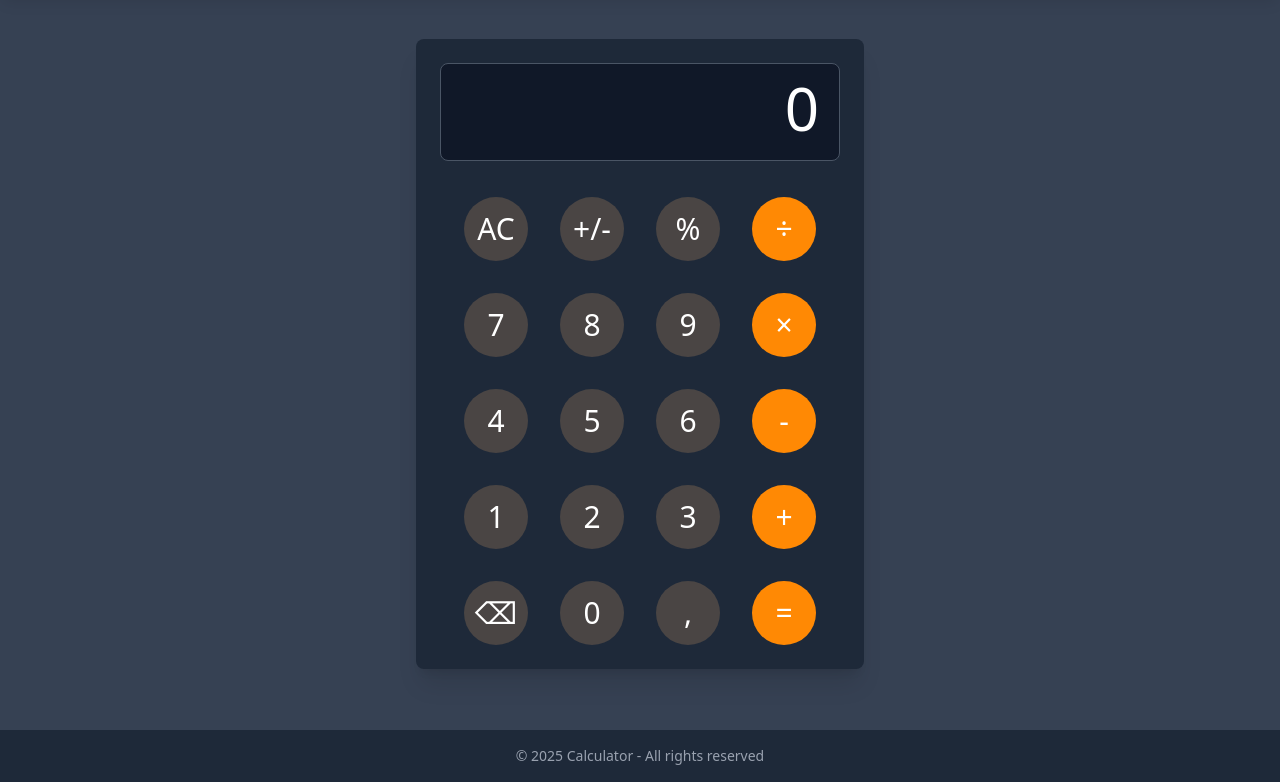
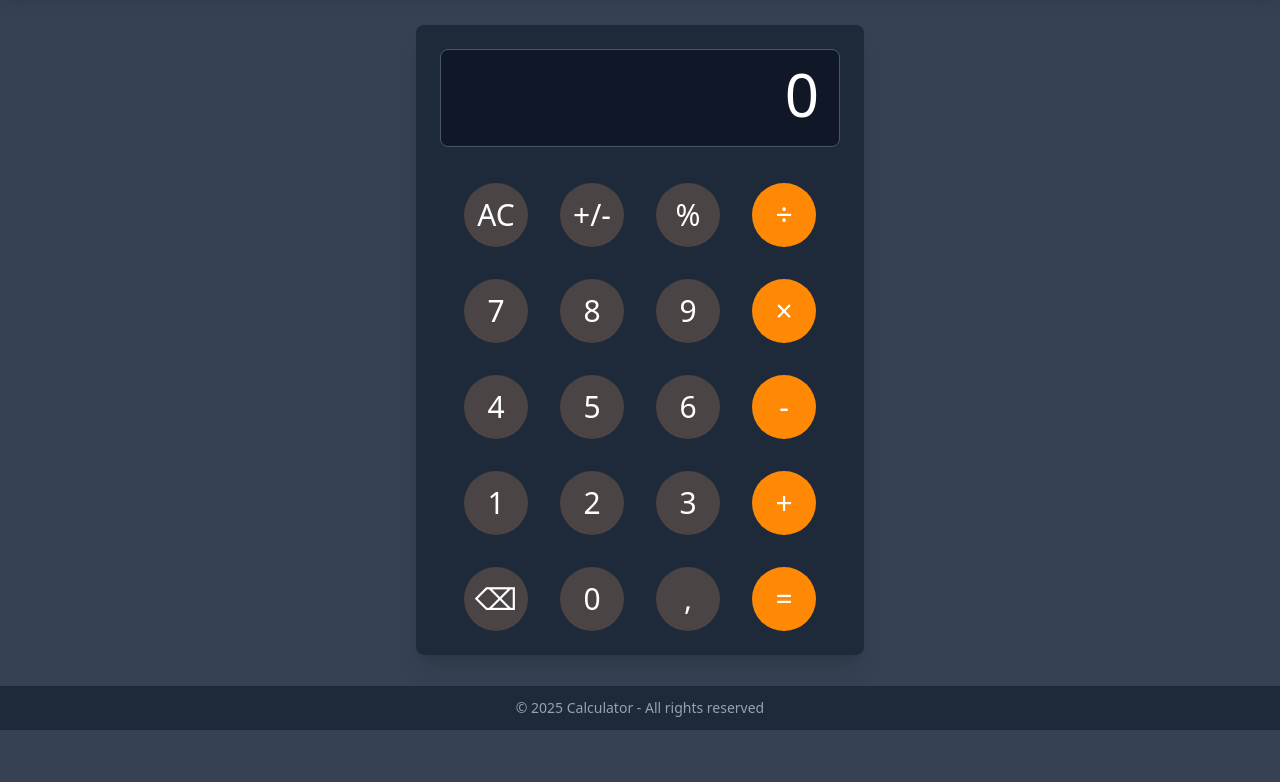
Before and after one commit to nina031/calculatrice, a website built with Vite: page frontend/index.html in a window 1280 px wide. Shown: the part 70-852 px from the top of the page. After the commit the page ends 800 px from the top, so only its background shows below. Built offline with nearby package versions, Linux system fonts and the light colour scheme.

Commit message:
fix scroll bar bug

```diff
--- a/frontend/index.html
+++ b/frontend/index.html
@@ -3,16 +3,16 @@
   <head>
     <meta charset="UTF-8" />
     <link rel="icon" type="image/svg+xml" href="/vite.svg" />
-    <link href="/src/styles.css" rel="stylesheet">
+    <link href="/src/style.css" rel="stylesheet">
     <meta name="viewport" content="width=device-width, initial-scale=1.0" />
     <title>Calculator</title>
   </head>
-  <body class="bg-gray-700 text-white">
+  <body class="bg-gray-700 text-white flex flex-col h-screen">
     <div id="app"></div>
     <script type="module" src="/src/main.js"></script>
 
     <!-- Navigation -->
-    <nav class="bg-gray-800 text-white w-full fixed top-0 left-0 shadow-lg z-10">
+    <nav class="bg-gray-800 text-white w-full shadow-lg z-10">
       <div class="max-w-6xl mx-auto px-6 py-4 flex justify-between items-center">
         <a href="#" class="text-2xl font-bold text-orange-400">Calculator</a>
         <ul class="flex space-x-6">
@@ -24,7 +24,7 @@
     </nav>
 
     <!-- Main container -->
-    <div class="flex justify-center items-center min-h-screen pt-20 pb-8 px-4">
+    <main class="flex-grow flex justify-center items-center">
       <!-- Calculator -->
       <div class="bg-gray-800 p-6 rounded-lg shadow-xl max-w-md w-full">
         <!-- Display screen -->
@@ -67,10 +67,10 @@
           </div>
         </div>
       </div>
-    </div>
+    </main>
 
     <!-- Footer -->
-    <footer class="bg-gray-800 text-gray-400 text-center py-4">
+    <footer class="bg-gray-800 text-gray-400 text-center py-3">
       <p class="text-sm">© 2025 Calculator - All rights reserved</p>
     </footer>
   </body>
```
